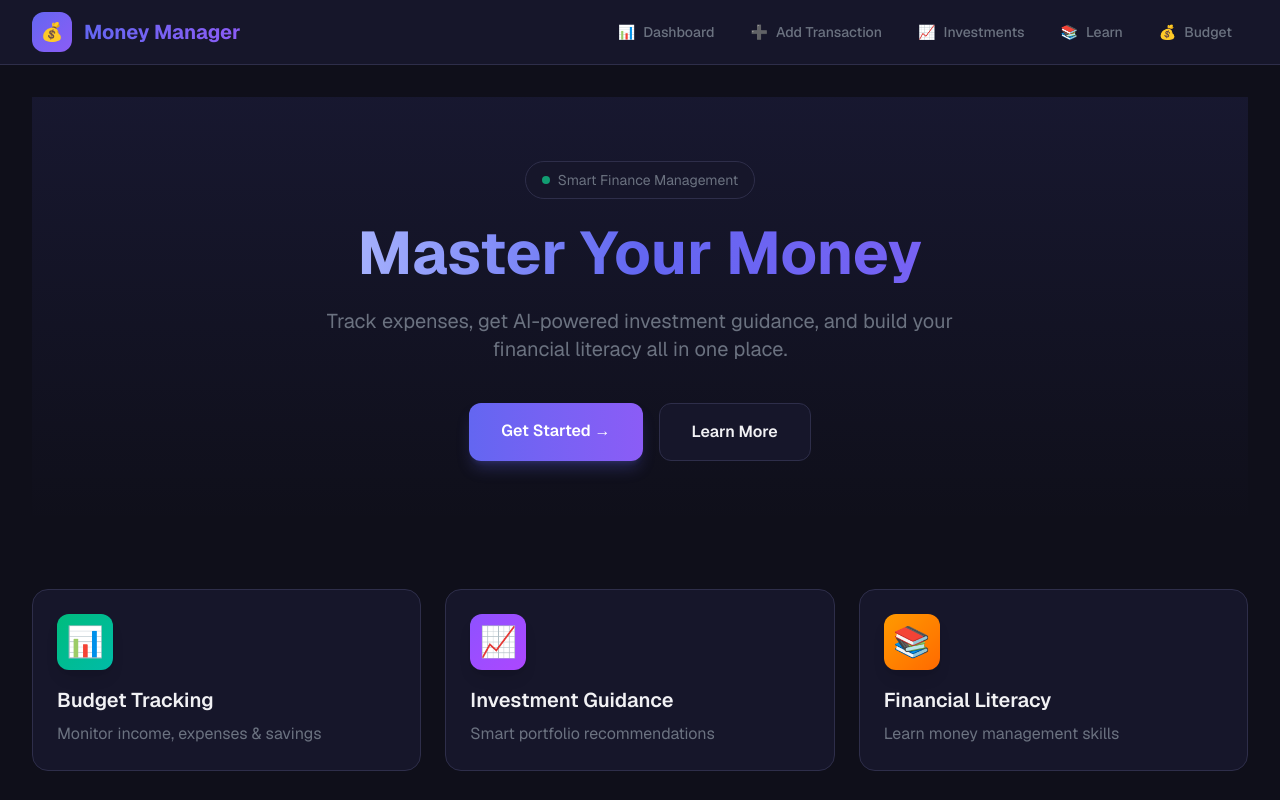
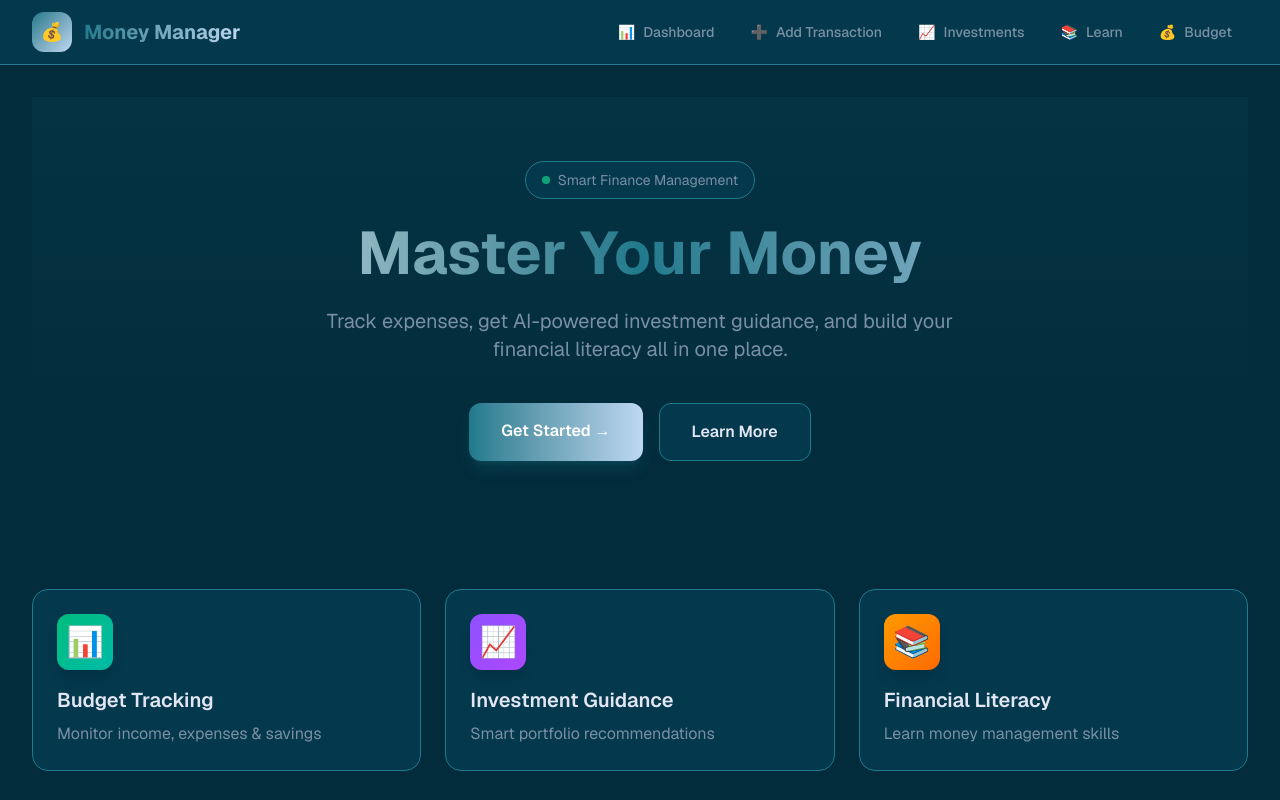
Before and after one commit to devdattapatilll/Money-Manager, a Next.js app: page / in a window 1280 px wide. Shown: the top 800 px of the page. Built offline with nearby package versions, Linux system fonts and the light colour scheme.

Commit message:
apply navy theme

```diff
--- a/app/globals.css
+++ b/app/globals.css
@@ -1,20 +1,20 @@
 @import "tailwindcss";
 
 :root {
-  --background: #0f0f1a;
-  --foreground: #f1f1f4;
-  --card: #16162a;
-  --card-hover: #1e1e3a;
-  --primary: #6366f1;
-  --primary-hover: #4f46e5;
-  --secondary: #8b5cf6;
-  --accent: #a855f7;
+  --background: #022B3B;
+  --foreground: #E2E6F3;
+  --card: #04384D;
+  --card-hover: #06455C;
+  --primary: #1F7A8C;
+  --primary-hover: #166670;
+  --secondary: #BFD8F2;
+  --accent: #1F7A8C;
   --success: #10b981;
   --warning: #f59e0b;
   --danger: #ef4444;
   --info: #3b82f6;
-  --muted: #6b7280;
-  --border: #2e2e4a;
+  --muted: #7A8FA3;
+  --border: #1F7A8C;
 }
 
 @theme inline {
```
